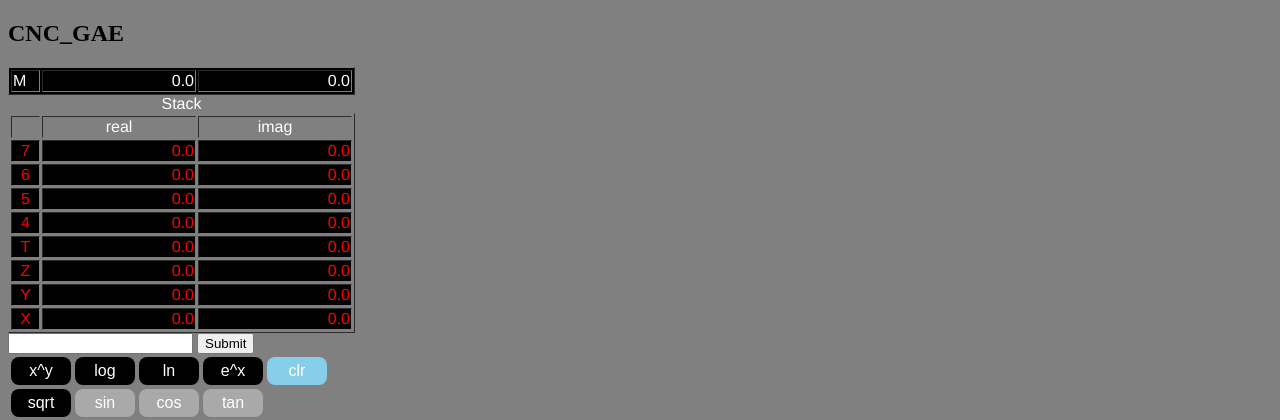
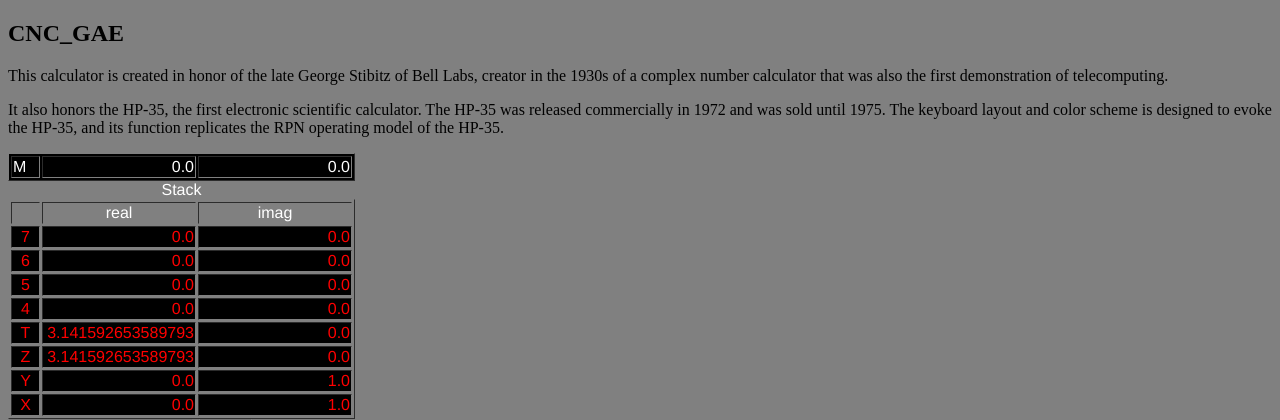
Before and after one commit to nygeek/cnc, a Flask app: page / in a window 1280 px wide. Shown: the top 420 px of the page. Run offline with Flask 3, Linux system fonts and the light colour scheme.

Commit message:
Document the inspirations of the CNC-35 project.

```diff
--- a/templates/cnc-35.html
+++ b/templates/cnc-35.html
@@ -3,6 +3,15 @@
 {% block body %}
 <body background-color="gray">
     <h2>{{ appname }}</h2>
+    <p>This calculator is created in honor of the late George Stibitz
+        of Bell Labs, creator in the 1930s of a complex number calculator
+        that was also the first demonstration of telecomputing.
+
+    <p>It also honors the HP-35, the first electronic scientific
+        calculator.  The HP-35 was released commercially in 1972
+        and was sold until 1975.  The keyboard layout and color
+        scheme is designed to evoke the HP-35, and its function
+        replicates the RPN operating model of the HP-35.
     <table class=memory border="1px">
         <tr>
             <td width="25">M</td>
```
